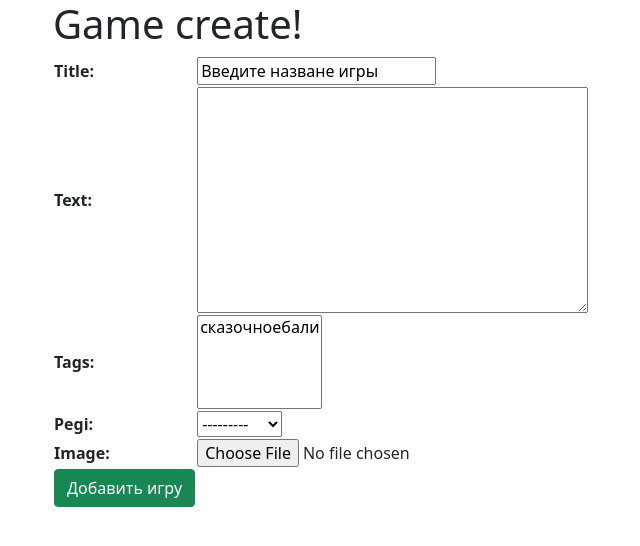
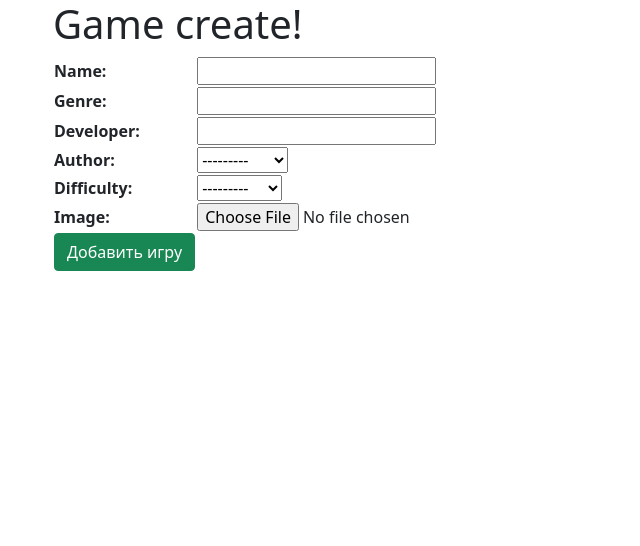
Before and after one commit to arkovy/djangoGameLibrary, a Django app: page /game-create/ in a window 1280 px wide. Shown: the top 546 px of the page, without its empty margins (29-669 px from the left). Run offline with Django 5.2, Linux system fonts and the light colour scheme; data comes from the database, SQL or seed files in the repository; both versions use the stored data as it was before the commit; some libraries are stand-ins or nearby versions.

Commit message:
second commit

```diff
--- a/core/forms.py
+++ b/core/forms.py
@@ -7,7 +7,7 @@ class GameCreate(forms.ModelForm):
 
     class Meta:
         model = Post
-        fields = ('title', 'text', 'tags', 'pegi', 'image')
+        fields = ('name', 'genre', 'developer', 'author', 'difficulty', 'image')
 
     def save(self, user, commit=True):
         post = super(GameCreate, self).save(commit=False)
--- a/core/models.py
+++ b/core/models.py
@@ -26,15 +26,16 @@ class Post(TimeAbstractModel):
         (PEGI_HARD, 'Hard')
     )
 
-    title = models.CharField(max_length=100)
-    text = models.TextField()
+    name = models.CharField(max_length=100)
+    genre = models.CharField(max_length=100)
+    developer = models.CharField(max_length=100)
     author = models.ForeignKey(User, on_delete=models.CASCADE)
     tags = models.ManyToManyField('Tag')
     image = models.ImageField(upload_to=image_upload_to, blank=True, null=True)
-    pegi = models.PositiveSmallIntegerField(choices=PEGI_CHOICES)
+    difficulty = models.PositiveSmallIntegerField(choices=PEGI_CHOICES)
 
     def __str__(self):
-        return self.title
+        return self.name
 
     def save(self, *args, **kwargs):
         if self.pk:
--- a/core/templates/index.html
+++ b/core/templates/game_list.html
@@ -7,7 +7,7 @@
         <thead>
             <tr>
                 <th>ID</th>
-                <th>Title</th>
+                <th>Name</th>
                 <th>Author</th>
                 <th>Tags</th>
                 <th>Actions</th>
@@ -17,7 +17,7 @@
             {% for post in posts %}
                 <tr id="post-{{ post.id }}">
                     <td>{{ post.id }}</td>
-                    <td>{{ post.title }}</td>
+                    <td>{{ post.name }}</td>
                     <td>{{ post.author.username }}</td>
                     <td>
                         {% for tag in post.tags.all %}
@@ -25,7 +25,7 @@
                         {% endfor %}
                     </td>
                     <td>
-                        <a href="{% url 'post_delete' post.id %}" class="btn btn-danger">Удалить</a>
+                        <a href="{% url 'game_delete' post.id %}" class="btn btn-danger">Удалить</a>
                     </td>
                 </tr>
             {% endfor %}
--- a/core/views.py
+++ b/core/views.py
@@ -7,11 +7,11 @@ from core.models import Post
 
 def post_list_view(request):
     posts = Post.objects.all()
-    return render(request,  template_name='posts_list.html', context={'posts': posts})
+    return render(request,  template_name='game_list.html', context={'posts': posts})
 
 
 class IndexView(TemplateView):
-    template_name = 'index.html'
+    template_name = 'game_list.html'
     form_class = Post
     success_url = '/'
 
@@ -38,6 +38,6 @@ class GameCreateView(CreateView):
 
 
 class PostDeleteView(DeleteView):
-    template_name = 'delete-game.html'
+    template_name = 'game_delete.html'
     model = Post
     success_url = '/'
```
Also changed, not shown: core/templates/posts_list.html (+23 -23 lines), requirements.txt (added, +9 -0 lines), core/migrations/0001_initial.py (deleted), core/migrations/0002_post_tag_delete_game_post_tags.py (deleted), core/migrations/__init__.py (deleted), core/templates/game_delete.html (renamed from core/templates/delete-game.html), db.sqlite3.
